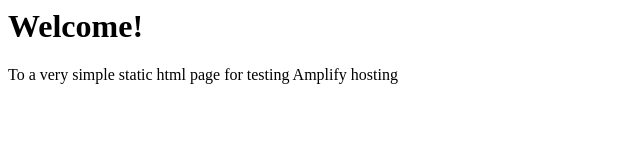
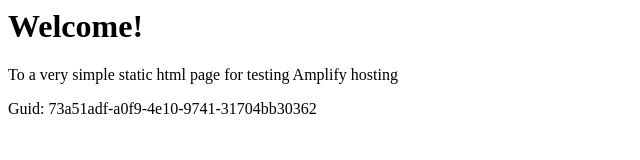
Before and after one commit to aws-aemilia-hkg/Github-PR-Commit-Integration-Test-DoNotTouch-v1-preprod-ap-east-1, a website: page src/index.html in a window 1280 px wide. Shown: the whole page, without its empty margins (0-640 px from the left). Drawn offline with Linux system fonts and the light colour scheme.

Commit message:
commit from integ tests

```diff
--- a/src/index.html
+++ b/src/index.html
@@ -1,3 +1,5 @@
+
+
 <html lang="en">
 
 <head>
@@ -10,6 +12,6 @@
 <body>
     <h1>Welcome!</h1>
     <p>To a very simple static html page for testing Amplify hosting</p>
-</body>
+    <p>Guid: 73a51adf-a0f9-4e10-9741-31704bb30362</p></body>
 
 </html>
```
